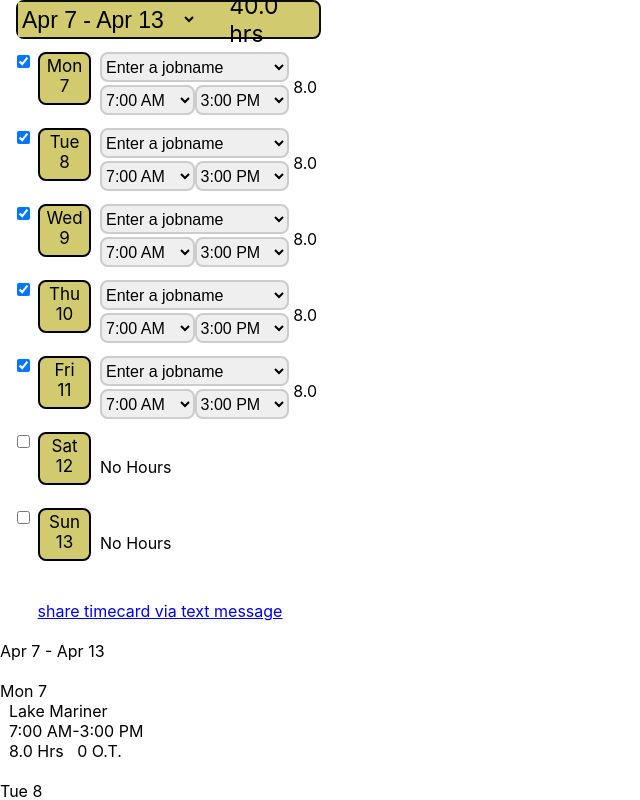
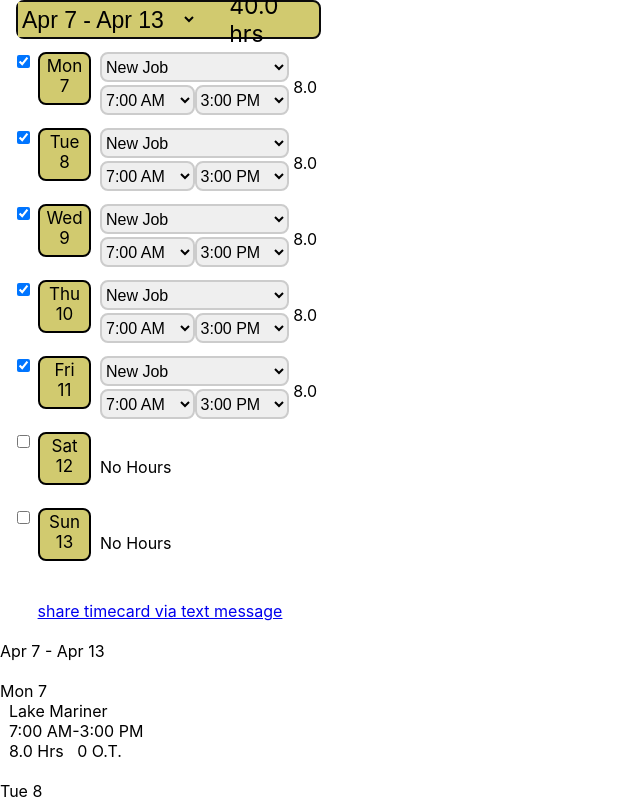
Before and after one commit to bradronto/bradronto.github.io, a React (Create React App) app in the folder timekeep/: page / in a window 1280 px wide. Shown: the top 800 px of the page, without its empty margins (0-640 px from the left). Built offline with nearby package versions, Linux system fonts and the light colour scheme.

Commit message:
and another..

```diff
--- /dev/null
+++ b/timekeep/src/components/save-local.js
@@ -0,0 +1,50 @@
+
+import React, {useState,useEffect} from "react";
+
+function SaveLocal() {
+  const [workHours, setWorkHours] = useState(() => {
+    // Load session data if available
+    const savedData = localStorage.getItem("workHours");
+    return savedData
+      ? JSON.parse(savedData)
+      : [
+          { start: "7:00 AM", end: "3:00 PM", job: "Lake Mariner", isChecked: true, showNew: false },
+          { start: "7:00 AM", end: "3:00 PM", job: "Lake Mariner", isChecked: true, showNew: false },
+        ]; // Default value if no session data exists
+  });
+
+  useEffect(() => {
+    // Save workHours to sessionStorage whenever it changes
+    localStorage.setItem("workHours", JSON.stringify(workHours));
+  }, [workHours]);
+
+  const updateJob = (index, newJob) => {
+    const updatedHours = [...workHours];
+    updatedHours[index].job = newJob;
+    setWorkHours(updatedHours);
+  };
+
+  return (
+    <div>
+      {workHours.map((hour, index) => (
+        <div key={index}>
+          <p>Start: {hour.start}</p>
+          <p>End: {hour.end}</p>
+          <p>Job: {hour.job}</p>
+          <button onClick={() => workHours[index].job === "Alcatraz" ? updateJob(index, "Lake Mariner"): updateJob(index, "Alcatraz")}>Change Job </button>
+          <hr />
+        </div>
+      ))}
+    </div>
+  );
+}
+
+
+
+
+
+
+
+
+
+export default SaveLocal;
--- a/timekeep/src/components/work-hours.js
+++ b/timekeep/src/components/work-hours.js
@@ -1,4 +1,4 @@
-import React, { useState, useRef } from "react";
+import React, { useState, useRef, useEffect } from "react";
 import "./styles/cool.css"
 //import SelectWithNewItem from "./select-popup-input";
 import NumberInBox from "./number-in-box";
@@ -7,18 +7,55 @@ import getMonth from "./date-header";
 import getDatesOfCurrentWeek from "./current-week";
 import calculateTotalHours from "./total-hours"
 import weekTotal from "./week-total";
+import SaveLocal from "./save-local";
 
 
 const WorkHoursTracker = () => {
+
+
   const [isFirstRun, setIsFirstRun] = useState(true);
 
   const [changeWeek, setChangeWeek] = useState(1);
   const daysOfWeek = getDatesOfCurrentWeek(changeWeek);  //chgwk is 1 for this week and -6 for last
   const initJobs = [];
-  const [jobNames,setJobNames] = useState(initJobs);
-  const [workHours, setWorkHours] = useState(
-    daysOfWeek.map((item,index) => ({ start: "7:00 AM", end: index<5 ? "3:00 PM":"7:00 AM", job: "Lake Mariner", isChecked: index < 5 ?true:false, showNew: false }))
+
+  //const [jobNames,setJobNames] = useState(initJobs);
+
+  const [jobNames,setJobNames] = useState(() => {
+    // Load session data if available
+    const savedData = localStorage.getItem("jobNames");
+    return savedData
+      ? JSON.parse(savedData)
+      :
+      []  });
+
+    const [workHours, setWorkHours] = useState(() => {
+      // Load session data if available
+      const savedData = localStorage.getItem("workHours");
+      return savedData
+        ? JSON.parse(savedData)
+        :
+        daysOfWeek.map((item,index) => ({ start: "7:00 AM", end: index<5 ? "3:00 PM":"7:00 AM", job: "Lake Mariner", isChecked: index < 5 ?true:false, showNew: false }))
+    });
+
+  useEffect(() => {
+      // Save workHours to sessionStorage whenever it changes
+      localStorage.setItem("workHours", JSON.stringify(workHours));
+    }, [workHours]
   );
+
+  useEffect(() => {
+    // Save workHours to sessionStorage whenever it changes
+    localStorage.setItem("jobNames", JSON.stringify(jobNames));
+  }, [jobNames]
+
+
+
+
+);
+
+
+
 
   const handleChange = (index, type, value) =>
   {
@@ -212,7 +249,7 @@ const WorkHoursTracker = () => {
         <option  key={indx} value={job}>
           {job}
         </option>))}
-{isFirstRun?(
+{!jobNames?(
         <option value="New Item" >
           Enter a jobname
         </option>
@@ -237,7 +274,7 @@ const WorkHoursTracker = () => {
         </div>
       )}
        <select  className="cool-time-select"// style={{ marginRight: "0px" }}
-        defaultValue={timeOptions['14']}
+        defaultValue={workHours[index].start}
         onChange={(e) => handleChange(index, "start", e.target.value)}
         >
          {timeOptions.map((time, indx) => (
@@ -247,7 +284,7 @@ const WorkHoursTracker = () => {
       ))}
         </select>
           <select className="cool-time-select" //style={{ marginRight: "0px" }}
-        defaultValue={timeOptions['30']}
+        defaultValue={workHours[index].end}
         //defaultValue={workHours[index].end}
         onChange={(e) => handleChange(index, "end", e.target.value)}
           >
@@ -343,6 +380,7 @@ const WorkHoursTracker = () => {
 
            <br />
       </div>
+  {/*<SaveLocal />*/}
   </div>
 );
 
```
